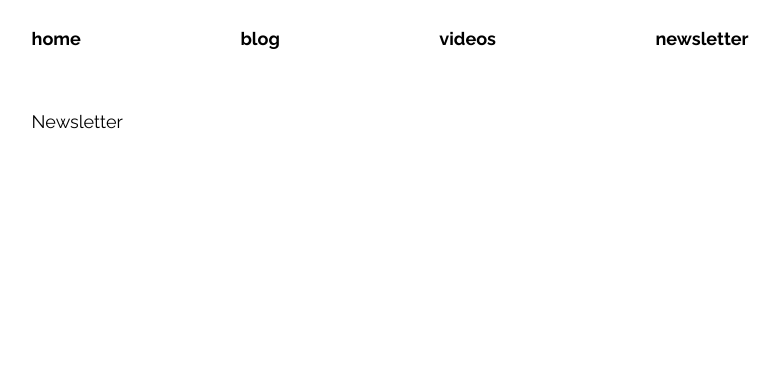
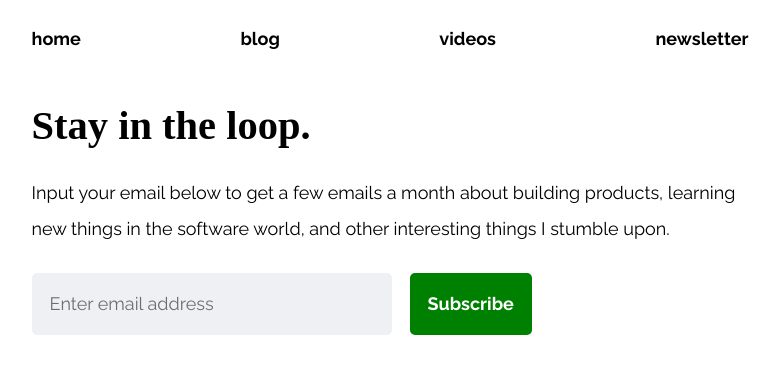
Before and after one commit to renodubois/personal-site, a Gatsby site: page /newsletter in a window 1280 px wide. Shown: the whole page, without its empty margins (250-1030 px from the left). Built offline with nearby package versions, Linux system fonts and the light colour scheme; Gatsby itself is replaced by a stand-in of ours; a web font is replaced by a local one.

Commit message:
Add base newsletter form (non functioning)

```diff
--- /dev/null
+++ b/src/components/newsletter.css
@@ -0,0 +1,19 @@
+.newsletterFormItem {
+  border: 3px solid;
+  border-radius: 5px;
+  padding: 15px;
+}
+
+.emailInput {
+  background-color: #eef0f3;
+  border-color: #eef0f3;
+  width: 20em;
+  margin-right: 1em;
+}
+
+.submitButton {
+  color: white;
+  background-color: green;
+  border-color: green;
+  font-weight: bold;
+}
--- /dev/null
+++ b/src/components/newsletter_form.js
@@ -0,0 +1,19 @@
+import React from "react"
+import "./newsletter.css"
+
+const NewsletterForm = () => {
+  return (
+    <form>
+      <input
+        type="email"
+        name="email"
+        required
+        placeholder="Enter email address"
+        className="newsletterFormItem emailInput"
+      />
+      <button className="newsletterFormItem submitButton">Subscribe</button>
+    </form>
+  )
+}
+
+export default NewsletterForm
--- a/src/pages/newsletter.js
+++ b/src/pages/newsletter.js
@@ -1,12 +1,19 @@
 import React from "react"
 import Layout from "../components/layout"
 import SEO from "../components/seo"
+import NewsletterForm from "../components/newsletter_form"
 
 const NewsletterPage = () => {
   return (
     <Layout>
       <SEO title="Newsletter" />
-      <p>Newsletter</p>
+      <h1>Stay in the loop.</h1>
+      <p>
+        Input your email below to get a few emails a month about building
+        products, learning new things in the software world, and other
+        interesting things I stumble upon.
+      </p>
+      <NewsletterForm />
     </Layout>
   )
 }
```
